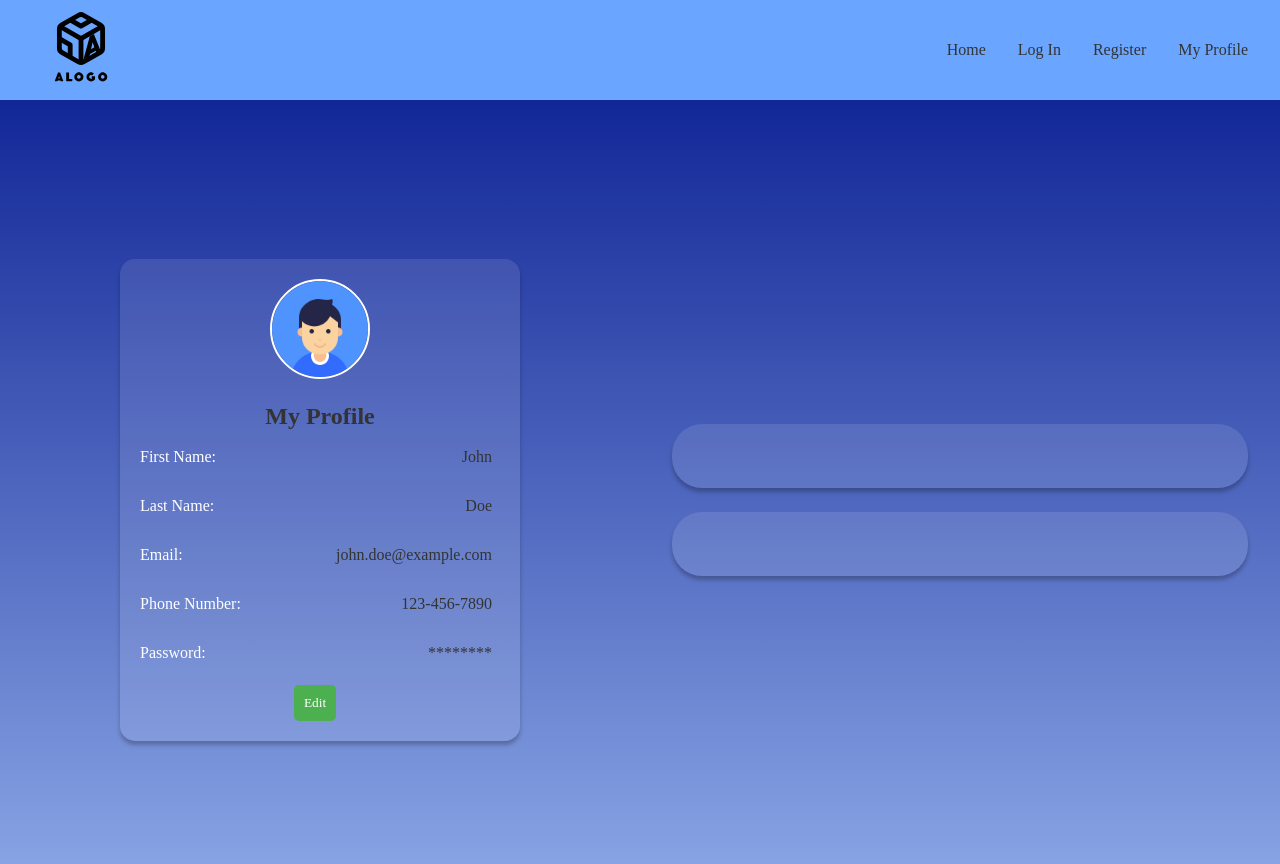
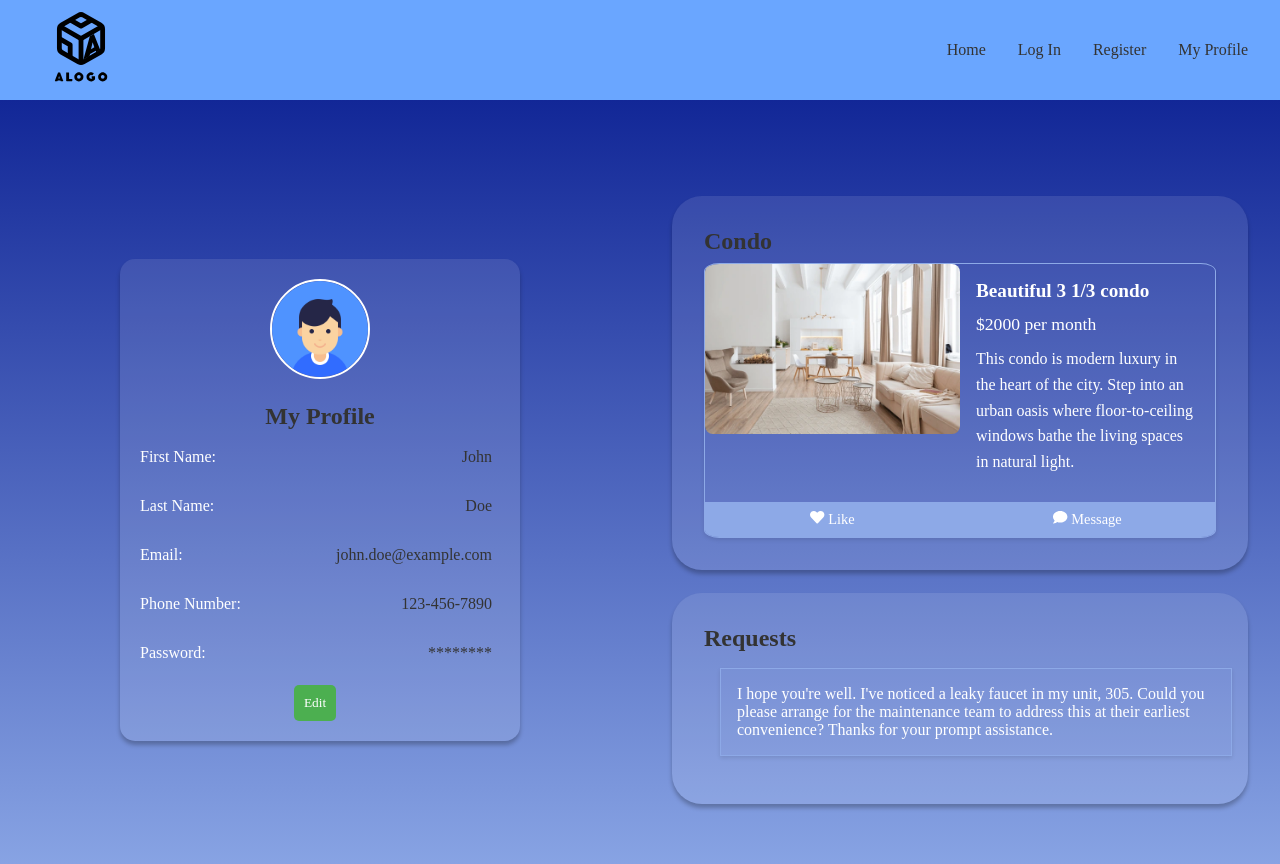
Before and after one commit to Ahmad-Elmahallawy/iCondo, a React (Create React App) app in the folder frontend/: page /Profile in a window 1280 px wide. Shown: the top 864 px of the page. Built offline with nearby package versions, Linux system fonts and the light colour scheme.

Commit message:
Finished condo and requests boxs for user profile page
- added condo box that displays the user's condo.
- added request box that displays the requests from the user

```diff
--- /dev/null
+++ b/frontend/src/Components/UserProfile/UserProperties.tsx
@@ -0,0 +1,66 @@
+import "../../Style/UserProfileStyle/UserPropertiesStyle.css";
+import React, { useState } from 'react';
+import { FaHeart, FaComment } from 'react-icons/fa';
+
+interface Property {
+    id: number;
+    image: string;
+    title: string;
+    rentPrice: number;
+    description: string;
+}
+
+const Properties: React.FC = () => {
+    const defaultProfilePicturePath = "/Assets/default-property-image.webp";
+
+    const defaultProperty: Property = {
+        id: 0,
+        image: defaultProfilePicturePath,
+        title: 'Beautiful 3 1/3 condo',
+        rentPrice: 2000,
+        description: 'This condo is modern luxury in the heart of the city. Step into an urban oasis where floor-to-ceiling windows bathe the living spaces in natural light.',
+    };
+
+    const [property, setProperty] = useState<Property>(defaultProperty);
+    const [liked, setLiked] = useState<boolean>(false);
+
+    const handleLikeClick = () => {
+        setLiked((prevLiked) => !prevLiked);
+    };
+
+    const handleMessageClick = () => {
+        console.log(`Messaging about ${property.title}`);
+    };
+
+    return (
+        <div>
+            <h2 className="property-header">Condo</h2>
+            <div className="property-box">
+                <div className="property-content">
+                    <div className="image-container">
+                        <img src={property.image} alt={property.title} className="property-image" />
+                    </div>
+                    <div className="text-container">
+                        <div className="property-details">
+                            <h2 className="property-title">{property.title}</h2>
+                            <p className="property-rent-price">${property.rentPrice} per month</p>
+                            <p className="property-description">{property.description}</p>
+                        </div>
+                    </div>
+                </div>
+                <div className="property-actions">
+                    <div className="action-container">
+                        <button className={`like-button ${liked ? 'liked' : ''}`} onClick={handleLikeClick}>
+                            <FaHeart /> {liked ? 'Unlike' : 'Like'}
+                        </button>
+                        <button className="message-button" onClick={handleMessageClick}>
+                            <FaComment /> Message
+                        </button>
+                    </div>
+                </div>
+            </div>
+        </div>
+    );
+};
+
+export default Properties;
--- /dev/null
+++ b/frontend/src/Components/UserProfile/UserRequests.tsx
@@ -0,0 +1,25 @@
+import React, { useState } from 'react';
+import "../../Style/UserProfileStyle/UserRequestsStyle.css";
+
+interface Request {
+    description?: string;
+}
+
+
+const Requests: React.FC = () => {
+
+    const defaultRequest: Request = {
+        description: "I hope you're well. I've noticed a leaky faucet in my unit, 305. Could you please arrange for the maintenance team to address this at their earliest convenience? Thanks for your prompt assistance.",
+    };
+
+    const [request, setRequest] = useState<Request>(defaultRequest);
+
+    return (
+        <div className='request-content'>
+            <h2 className="request-header">{"Requests"}</h2>
+            <div className="request-description">{request.description}</div>
+        </div>
+    );
+};
+
+export default Requests;
--- a/frontend/src/Pages/UserProfileLandingPage.tsx
+++ b/frontend/src/Pages/UserProfileLandingPage.tsx
@@ -1,6 +1,8 @@
 import React from "react";
 import "../Style/UserProfileStyle/UserProfilePageStyle.css";
 import UserInformation from "../Components/UserProfile/UserInformation";
+import Properties from "../Components/UserProfile/UserProperties";
+import Requests from "../Components/UserProfile/UserRequests";
 
 const UserProfilePage = () => {
   return (
@@ -9,8 +11,12 @@ const UserProfilePage = () => {
           <UserInformation />
       </div>
       <div className="properties-and-requests-container">
-        <div className="properties-content"></div>
-        <div className="requests-content"></div>
+        <div className="properties-content">
+          <Properties />
+        </div>
+        <div className="requests-content">
+          <Requests />
+        </div>
       </div>
     </div>
   );
--- a/frontend/src/Style/UserProfileStyle/UserProfilePageStyle.css
+++ b/frontend/src/Style/UserProfileStyle/UserProfilePageStyle.css
@@ -1,12 +1,13 @@
-.user-profile-container  {
+.user-profile-container {
     display: flex;
     justify-content: center;
     align-items: stretch;
-    background: linear-gradient( #122797, #8da9e7);
+    background: linear-gradient(#122797, #8da9e7);
     height: 100vh;
 }
 
-.myprofile-container, .properties-and-requests-container {
+.myprofile-container,
+.properties-and-requests-container {
     display: flex;
     flex-direction: column;
     justify-content: center;
@@ -17,8 +18,7 @@
 }
 
 .myprofile-content,
-.properties-content,
-.requests-content {
+.properties-content {
     border-radius: 30px;
     background: rgba(255, 255, 255, 0.1);
     box-shadow: 0px 4px 4px 0px rgba(0, 0, 0, 0.25);
@@ -31,6 +31,16 @@
 }
 
 .requests-content {
+    border-radius: 30px;
+    background: rgba(255, 255, 255, 0.1);
+    box-shadow: 0px 4px 4px 0px rgba(0, 0, 0, 0.25);
+    width: 100%;
+    padding: 2rem;
+    margin: 1rem 0;
+    display: flex;
+}
+
+.requests-content {
     margin-top: 2%;
 }
 
--- /dev/null
+++ b/frontend/src/Style/UserProfileStyle/UserPropertiesStyle.css
@@ -0,0 +1,88 @@
+.property-box {
+    border: 1px solid #8da9e7;
+    max-width: 600px;
+    box-shadow: 0 2px 4px rgba(0, 0, 0, 0.1);
+    border-radius: 3%;
+    display: flex;
+    flex-direction: column;
+    overflow-y: auto;
+}
+
+.property-header {
+    font-size: 1.5em;
+    margin-bottom: 8px;
+}
+
+.property-content {
+    display: flex;
+    flex-wrap: wrap;
+}
+
+.image-container {
+    width: 50%;
+}
+
+.property-image {
+    width: 100%;
+    height: auto;
+    border-radius: 8px;
+}
+
+.text-container {
+    padding: 16px;
+    flex: 1;
+    color: #fff;
+}
+
+.property-details {
+    flex: 1;
+}
+
+.property-title {
+    font-size: 1.2em;
+    margin-bottom: 8px;
+}
+
+.property-rent-price {
+    font-size: 1.1em;
+    color: #fff;
+    margin-bottom: 8px;
+}
+
+.property-description {
+    margin-bottom: 12px;
+    color: #fff;
+}
+
+.property-actions {
+    display: flex;
+    width: 100%;
+}
+
+.action-container {
+    width: 100%;
+    display: flex;
+    justify-content: space-between;
+}
+
+.like-button,
+.message-button {
+    flex: 1;
+    background-color: #8da9e7;
+    color: #fff;
+    border: none;
+    padding: 8px 12px;
+    cursor: pointer;
+    font-size: 0.9em;
+    transition: background-color 0.3s ease;
+}
+
+.like-button:hover {
+    background-color: #fff;
+    color: #8da9e7;
+}
+
+.message-button:hover {
+    background-color: #fff;
+    color: #8da9e7;
+}
--- /dev/null
+++ b/frontend/src/Style/UserProfileStyle/UserRequestsStyle.css
@@ -0,0 +1,12 @@
+.request-header {
+    font-size: 1.5em;
+}
+
+.request-description {
+    color: #fff;
+    border: 1px solid #8da9e7;
+    box-shadow: 0 2px 4px rgba(0, 0, 0, 0.1);
+    width: 100%;
+    margin: 1rem;
+    padding: 1rem;
+}
```
Also changed, not shown: frontend/public/Assets/default-property-image.webp (added).
